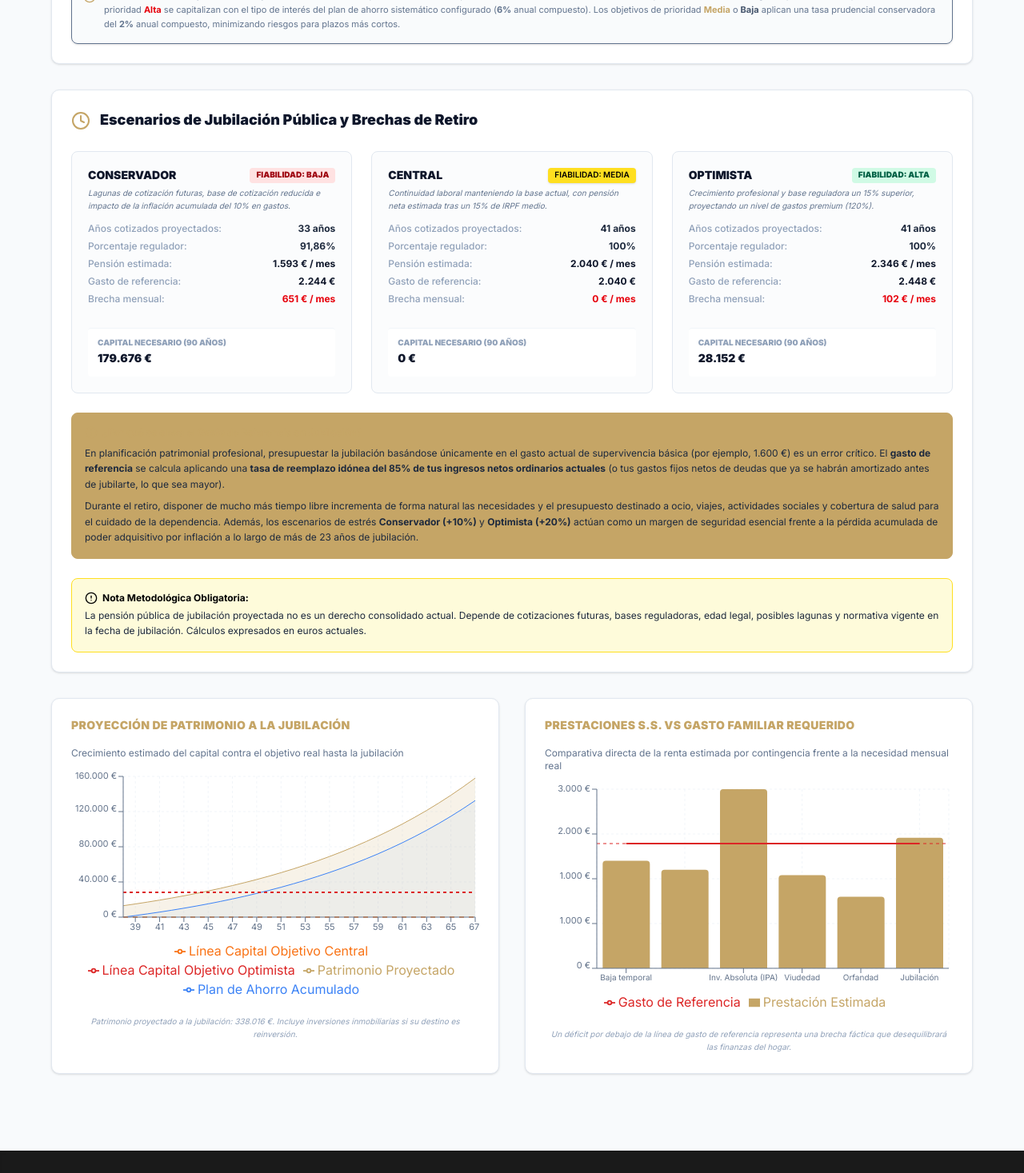
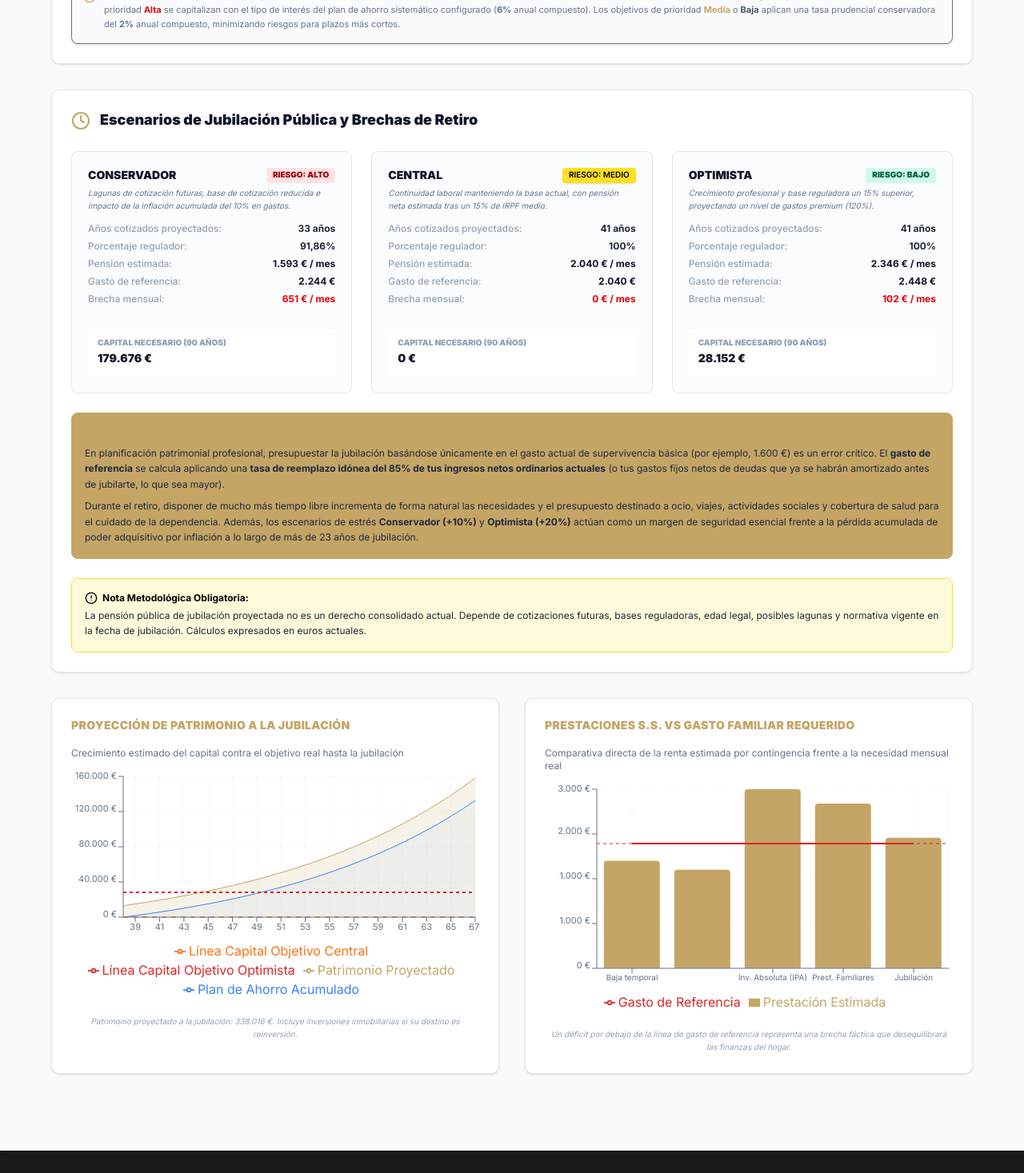
Before and after one commit to Jokhid/audipro, a React (Vite) app: page / in a window 1280 px wide. Shown: the part 4458-5925 px from the top of the page at 80% size. Built offline with nearby package versions, Linux system fonts and the light colour scheme.

Commit message:
refactor: update survivor visuals and audit metrics
- Consolidate survivor benefits into a single category for single users without children.
- Rename "fiabilidad" to "riesgo" in audit calculations for better semantic clarity.
- Update PDF color coding logic to support the new risk terminology.

```diff
--- a/src/App.tsx
+++ b/src/App.tsx
@@ -502,13 +502,16 @@ export default function App() {
     { subject: "Sucesorio", score: scores.legal * 10 }
   ];
 
+  const isSingleAndChildless = (formData.estadoCivil === "Soltero/a") && (formData.hijosMenores25 === 0);
+
   // Recharts Benefit vs Expenses data
   const benefitBarData = [
     { name: "Baja temporal", Prestacion: Math.round(temporaryDisability.tramo60Monto), Gastos: Math.round(expenses.total) },
     { name: "Inv. Profesional (IPT)", Prestacion: Math.round(permanentDisability.iptMonto), Gastos: Math.round(expenses.total) },
     { name: "Inv. Absoluta (IPA)", Prestacion: Math.round(permanentDisability.ipaMonto), Gastos: Math.round(expenses.total) },
-    { name: "Viudedad", Prestacion: Math.round(survivorBenefits.viudedadMonto), Gastos: Math.round(expenses.total) },
-    { name: "Orfandad", Prestacion: Math.round(survivorBenefits.orfandadMonto), Gastos: Math.round(expenses.total) },
+    ...(isSingleAndChildless ? [] : [
+      { name: "Prest. Familiares", Prestacion: Math.round(survivorBenefits.viudedadMonto + survivorBenefits.orfandadMonto), Gastos: Math.round(expenses.total) }
+    ]),
     { name: "Jubilación", Prestacion: Math.round(centralScenario.pensionEstimada), Gastos: Math.round(expenses.total) }
   ];
 
@@ -1441,9 +1444,9 @@ export default function App() {
                   <div className="flex justify-between items-center">
                     <h3 className="font-black text-slate-900 text-sm uppercase text-[#C5A566]">{s.name}</h3>
                     <span className={`px-2 py-0.5 rounded text-[10px] font-black uppercase ${
-                      s.fiabilidad === "Alta" ? "bg-emerald-100 text-emerald-800" :
-                      s.fiabilidad === "Media" ? "bg-yellow-300 text-black font-semibold shadow-sm" : "bg-red-100 text-red-800"
-                    }`}>Fiabilidad: {s.fiabilidad}</span>
+                      s.riesgo === "Bajo" ? "bg-emerald-100 text-emerald-800" :
+                      s.riesgo === "Medio" ? "bg-yellow-300 text-black font-semibold shadow-sm" : "bg-red-100 text-red-800"
+                    }`}>Riesgo: {s.riesgo}</span>
                   </div>
                   <p className="text-[10px] text-slate-500 italic mt-1 leading-relaxed">{s.hipotesis}</p>
 
--- a/src/audit-calculations.ts
+++ b/src/audit-calculations.ts
@@ -283,7 +283,7 @@ export interface RetirementScenario {
   gastoReferencia: number;
   brecha: number;
   capitalNecesario: number;
-  fiabilidad: "Baja" | "Media" | "Alta";
+  riesgo: "Alto" | "Medio" | "Bajo";
   hipotesis: string;
   rentasConsideradas: number;
   otrosIngresos: number;
@@ -360,7 +360,7 @@ export function calculateRetirementScenarios(data: ClientData, totalExpenses: nu
       gastoReferencia: gastoConservador,
       brecha: brechaConservador,
       capitalNecesario: brechaConservador * 12 * 23,
-      fiabilidad: "Baja",
+      riesgo: "Alto",
       hipotesis: "Lagunas de cotización futuras, base de cotización reducida e impacto de la inflación acumulada del 10% en gastos.",
       rentasConsideradas: rentasConsumibles,
       otrosIngresos
@@ -377,7 +377,7 @@ export function calculateRetirementScenarios(data: ClientData, totalExpenses: nu
       gastoReferencia: gastoCentral,
       brecha: brechaCentral,
       capitalNecesario: brechaCentral * 12 * 23,
-      fiabilidad: "Media",
+      riesgo: "Medio",
       hipotesis: "Continuidad laboral manteniendo la base actual, con pensión neta estimada tras un 15% de IRPF medio.",
       rentasConsideradas: rentasConsumibles,
       otrosIngresos
@@ -394,7 +394,7 @@ export function calculateRetirementScenarios(data: ClientData, totalExpenses: nu
       gastoReferencia: gastoOptimista,
       brecha: brechaOptimista,
       capitalNecesario: brechaOptimista * 12 * 23,
-      fiabilidad: "Alta",
+      riesgo: "Bajo",
       hipotesis: "Crecimiento profesional y base reguladora un 15% superior, proyectando un nivel de gastos premium (120%).",
       rentasConsideradas: rentasConsumibles,
       otrosIngresos
--- a/src/professional-audit-pdf-v3.ts
+++ b/src/professional-audit-pdf-v3.ts
@@ -743,13 +743,13 @@ function drawTable(
         doc.setFont('Helvetica', 'bold');
         if (val === 'Viable' || val === 'Cubierto' || val === 'Bajo' || val === 'Leve' || val === 'PROTEGIDO' || (val === 'Baja' && headers[i] === 'PRIORIDAD')) doc.setTextColor(...GREEN);
         if (val === 'Alta') {
-          if (headers[i] === 'FIABILIDAD') {
+          if (headers[i] === 'RIESGO') {
             doc.setTextColor(...GREEN);
           } else {
             doc.setTextColor(...RED);
           }
         }
-      } else if (val === 'Ajustado' || val === 'Media' || val === 'Moderada' || val === 'Pendiente' || val === 'ALERTA') {
+      } else if (val === 'Ajustado' || val === 'Media' || val === 'Medio' || val === 'Moderada' || val === 'Pendiente' || val === 'ALERTA') {
         doc.setFont('Helvetica', 'bold');
         doc.setTextColor(...ORANGE);
       } else if (val === 'No viable' || val === 'Alto' || val === 'Grave' || (val === 'Baja' && headers[i] !== 'PRIORIDAD') || val === 'VULNERABLE') {
@@ -1288,20 +1288,20 @@ async function generatePdf() {
   const isSingleAndChildless = (formData.estadoCivil === "Soltero/a") && (childrenCount === 0);
 
   const prevRows = [
-    ['Baja Laboral (enfermedad común, tramo 60% B.R.)', money(metrics.temporaryDisability.tramo60Monto), money(metrics.expenses.total), `-${money(metrics.temporaryDisability.tramo60Brecha)}`, metrics.temporaryDisability.tramo60Monto >= metrics.expenses.total ? 'Alta' : 'Media', isAutonomo ? 'Contratar subsidio privado' : 'Cubierto por Régimen General'],
-    ['Baja Laboral (tramo 75% B.R.)', money(metrics.temporaryDisability.tramo75Monto), money(metrics.expenses.total), `-${money(metrics.temporaryDisability.tramo75Brecha)}`, metrics.temporaryDisability.tramo75Monto >= metrics.expenses.total ? 'Alta' : 'Media', 'Suficiente solo en tramo largo'],
-    ['Invalidez Permanente Total habitual (IPT, 55% B.R.)', money(metrics.disability.iptMonto), money(metrics.expenses.total), `-${money(metrics.disability.iptBrecha)}`, metrics.disability.iptMonto >= metrics.expenses.total ? 'Alta' : 'Baja', 'Revisar capital por invalidez'],
-    ['Invalidez Permanente Absoluta total (IPA, 100% B.R.)', money(metrics.disability.ipaMonto), money(metrics.expenses.total), `-${money(metrics.disability.ipaBrecha)}`, metrics.disability.ipaMonto >= metrics.expenses.total ? 'Alta' : 'Media', 'Cubierto parcialmente'],
+    ['Baja Laboral (enfermedad común, tramo 60% B.R.)', money(metrics.temporaryDisability.tramo60Monto), money(metrics.expenses.total), `-${money(metrics.temporaryDisability.tramo60Brecha)}`, metrics.temporaryDisability.tramo60Monto >= metrics.expenses.total ? 'Bajo' : 'Medio', isAutonomo ? 'Contratar subsidio privado' : 'Cubierto por Régimen General'],
+    ['Baja Laboral (tramo 75% B.R.)', money(metrics.temporaryDisability.tramo75Monto), money(metrics.expenses.total), `-${money(metrics.temporaryDisability.tramo75Brecha)}`, metrics.temporaryDisability.tramo75Monto >= metrics.expenses.total ? 'Bajo' : 'Medio', 'Suficiente solo en tramo largo'],
+    ['Invalidez Permanente Total habitual (IPT, 55% B.R.)', money(metrics.disability.iptMonto), money(metrics.expenses.total), `-${money(metrics.disability.iptBrecha)}`, metrics.disability.iptMonto >= metrics.expenses.total ? 'Bajo' : 'Alto', 'Revisar capital por invalidez'],
+    ['Invalidez Permanente Absoluta total (IPA, 100% B.R.)', money(metrics.disability.ipaMonto), money(metrics.expenses.total), `-${money(metrics.disability.ipaBrecha)}`, metrics.disability.ipaMonto >= metrics.expenses.total ? 'Bajo' : 'Medio', 'Cubierto parcialmente'],
     ...(isSingleAndChildless ? [] : [
-      ['Pensión de Viudedad (cónyuge computable, 52% B.R.)', money(metrics.survivorBenefits.viudedadMonto), money(metrics.expenses.total), `-${money(metrics.survivorBenefits.viudedadBrechaAislada)}`, metrics.survivorBenefits.viudedadMonto >= metrics.expenses.total ? 'Alta' : 'Baja', 'Requiere seguro de vida'],
-      ['Pensión de Orfandad (todos los hijos, 20% B.R. por hijo)', money(metrics.survivorBenefits.orfandadMonto), money(metrics.expenses.total), `-${money(Math.max(0, metrics.expenses.total - metrics.survivorBenefits.orfandadMonto))}`, metrics.survivorBenefits.orfandadMonto >= metrics.expenses.total ? 'Alta' : 'Media', 'Subsidio complementario de estudios']
+      ['Pensión de Viudedad (cónyuge computable, 52% B.R.)', money(metrics.survivorBenefits.viudedadMonto), money(metrics.expenses.total), `-${money(metrics.survivorBenefits.viudedadBrechaAislada)}`, metrics.survivorBenefits.viudedadMonto >= metrics.expenses.total ? 'Bajo' : 'Alto', 'Requiere seguro de vida'],
+      ['Pensión de Orfandad (todos los hijos, 20% B.R. por hijo)', money(metrics.survivorBenefits.orfandadMonto), money(metrics.expenses.total), `-${money(Math.max(0, metrics.expenses.total - metrics.survivorBenefits.orfandadMonto))}`, metrics.survivorBenefits.orfandadMonto >= metrics.expenses.total ? 'Bajo' : 'Medio', 'Subsidio complementario de estudios']
     ]),
-    ['Pensión de Jubilación Ordinaria previsible (hasta 100% B.R.)', money(metrics.retirementGap.pensionEstimada), money(metrics.expenses.total), `-${money(metrics.retirementGap.brechaMensual)}`, metrics.retirementGap.pensionEstimada >= metrics.expenses.total ? 'Alta' : 'Media', 'Planificar ahorro indexado']
+    ['Pensión de Jubilación Ordinaria previsible (hasta 100% B.R.)', money(metrics.retirementGap.pensionEstimada), money(metrics.expenses.total), `-${money(metrics.retirementGap.brechaMensual)}`, metrics.retirementGap.pensionEstimada >= metrics.expenses.total ? 'Bajo' : 'Medio', 'Planificar ahorro indexado']
   ];
   drawTable(
     doc,
     state,
-    ['CONTINGENCIA S.S.', 'ESTIMACIÓN', 'GASTO DE REFERENCIA', 'BRECHA MENSUAL', 'FIABILIDAD', 'ACCIÓN RECOMENDADA'],
+    ['CONTINGENCIA S.S.', 'ESTIMACIÓN', 'GASTO DE REFERENCIA', 'BRECHA MENSUAL', 'RIESGO', 'ACCIÓN RECOMENDADA'],
     [42, 24, 30, 28, 20, 38],
     prevRows,
     ['left', 'right', 'right', 'right', 'center', 'left'],
@@ -1309,13 +1309,13 @@ async function generatePdf() {
   );
 
   // Add the native vector chart
-  const categories = ['Baja (60%)', 'Baja (75%)', 'Invalidez IPT', 'Invalidez IPA', ...(isSingleAndChildless ? [] : ['Viudedad']), 'Jubilación'];
+  const categories = ['Baja (60%)', 'Baja (75%)', 'Invalidez IPT', 'Invalidez IPA', ...(isSingleAndChildless ? [] : ['Prest. Familia']), 'Jubilación'];
   const values = [
     metrics.temporaryDisability.tramo60Monto,
     metrics.temporaryDisability.tramo75Monto,
     metrics.disability.iptMonto,
     metrics.disability.ipaMonto,
-    ...(isSingleAndChildless ? [] : [metrics.survivorBenefits.viudedadMonto]),
+    ...(isSingleAndChildless ? [] : [metrics.survivorBenefits.viudedadMonto + metrics.survivorBenefits.orfandadMonto]),
     metrics.retirementGap.pensionEstimada
   ];
   drawVectorChart(
@@ -1387,7 +1387,40 @@ async function generatePdf() {
     ['left', 'right', 'right', 'right', 'right', 'right', 'right']
   );
 
-  paragraph(doc, state, 'Justificación del Gasto de Referencia: En planificación patrimonial profesional, presupuestar la jubilación con el gasto de supervivencia básico actual (p. ej. 1.600 €) es un error grave. El gasto de referencia se calcula con una tasa de reemplazo idónea del 85% de tus ingresos netos ordinarios actuales (o tus gastos fijos netos de deudas amortizadas, lo que sea mayor). Al jubilarse, disponer de más tiempo libre eleva de forma natural las necesidades y actividades de ocio, viajes y salud. Además, los escenarios Conservador (+10%) y Optimista (+20%) añaden un margen de seguridad esencial frente a la pérdida acumulada de poder adquisitivo por inflación a lo largo de un horizonte de jubilación de más de 23 años.');
+  const explanationText = 'En planificación patrimonial profesional, presupuestar la jubilación con el gasto de supervivencia básico actual (p. ej. 1.600 €) es un error grave. El gasto de referencia se calcula con una tasa de reemplazo idónea del 85% de tus ingresos netos ordinarios actuales (o tus gastos fijos netos de deudas amortizadas, lo que sea mayor).\n\nAl jubilarse, disponer de más tiempo libre eleva de forma natural las necesidades y actividades de ocio, viajes y salud. Además, los escenarios Conservador (+10%) y Optimista (+20%) añaden un margen de seguridad esencial frente a la pérdida acumulada de poder adquisitivo por inflación a lo largo de un horizonte de jubilación de más de 23 años.';
+  const infoTitle = '¿POR QUÉ SE ELEVA EL GASTO DE REFERENCIA EN JUBILACIÓN?';
+
+  // Set font style and size first so splitTextToSize accurately computes lines
+  doc.setFont('Helvetica', 'normal');
+  doc.setFontSize(6.8);
+  const infoLines = doc.splitTextToSize(explanationText, W - 10) as string[];
+  const lineSpacing = 3.6;
+  const paddingY = 8;
+  const boxHeight = 6 + lineSpacing * infoLines.length + paddingY;
+
+  ensureSpace(doc, state, boxHeight + 10);
+  const boxY = state.y;
+
+  doc.setFillColor(254, 253, 240); // Soft amber light bg
+  doc.setDrawColor(245, 158, 11);    // Soft amber border
+  doc.roundedRect(M, boxY, W, boxHeight, 1.5, 1.5, 'FD');
+
+  doc.setFont('Helvetica', 'bold');
+  doc.setFontSize(7.5);
+  doc.setTextColor(180, 83, 9); // Dark amber text
+  doc.text(infoTitle, M + 5, boxY + 6.0);
+
+  doc.setFont('Helvetica', 'normal');
+  doc.setFontSize(6.8);
+  doc.setTextColor(...BLACK);
+
+  let lineY = boxY + 11.0;
+  for (let i = 0; i < infoLines.length; i++) {
+    doc.text(infoLines[i], M + 5, lineY);
+    lineY += lineSpacing;
+  }
+
+  state.y += boxHeight + 8;
 
   // AddStacked chart for retirement scenarios
   const scens = [
```
